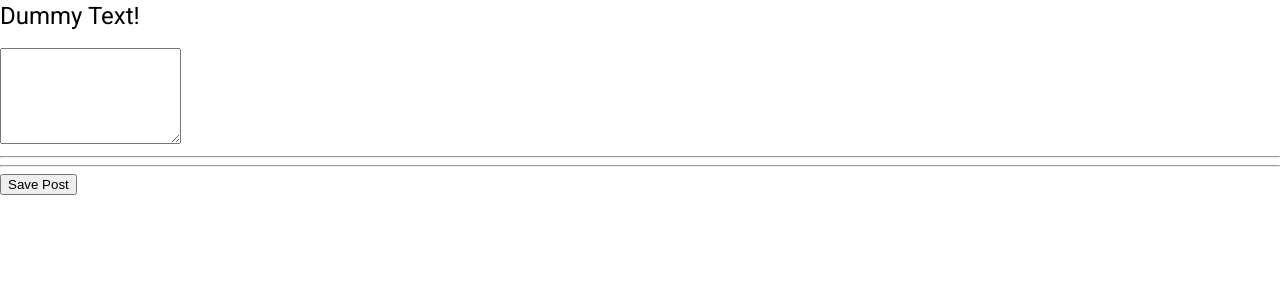
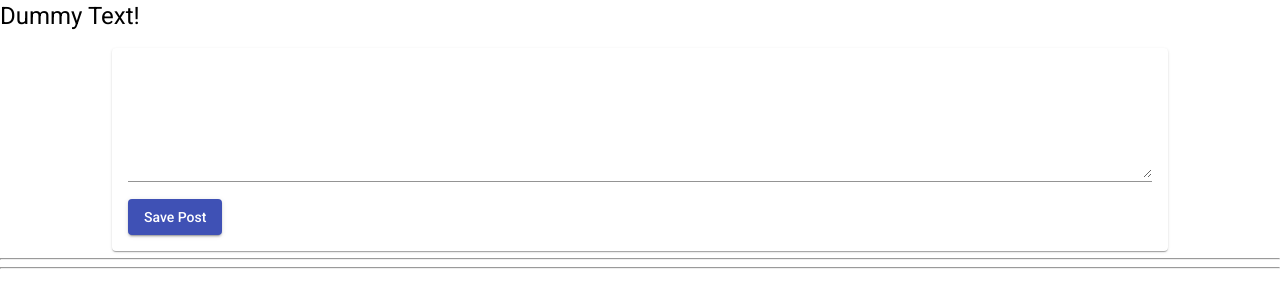
Before and after one commit to Andrej492/ersteApp, an Angular app in the folder ersteApp/: page / in a window 1280 px wide. Shown: the top 308 px of the page. Built offline with nearby package versions, Linux system fonts and the light colour scheme.

Commit message:
Update: Added angular/material for styling it

```diff
--- /dev/null
+++ b/ersteApp/src/app/posts/post-create/post-create.component.css
@@ -0,0 +1,10 @@
+mat-card {
+  width: 80%;
+  margin: auto;
+}
+
+mat-form-field,
+text-area {
+  width: 100%;
+  margin: auto;
+}
--- a/ersteApp/src/app/posts/post-create/post-create.component.html
+++ b/ersteApp/src/app/posts/post-create/post-create.component.html
@@ -1,5 +1,14 @@
-<textarea rows="6" [(ngModel)]="enteredValue"></textarea>
+<mat-card>
+  <mat-form-field>
+    <textarea matInput rows="6" [(ngModel)]="enteredValue"></textarea>
+  </mat-form-field>
+  <button
+    mat-raised-button
+    color="primary"
+    (click)="onAddPost()">
+    Save Post
+  </button>
+</mat-card>
 <hr>
 <hr>
-<button (click)="onAddPost()">Save Post</button>
 <p>{{ enteredValue }}</p>
--- a/ersteApp/src/app/posts/post-create/post-create.component.ts
+++ b/ersteApp/src/app/posts/post-create/post-create.component.ts
@@ -2,7 +2,8 @@ import { Component } from "@angular/core";
 
 @Component({
   selector: 'app-post-create',
-  templateUrl: './post-create.component.html'
+  templateUrl: './post-create.component.html',
+  styleUrls: ['./post-create.component.css']
 
 })
 export class PostCreateComponent {
```
Also changed, not shown: ersteApp/src/app/app.module.ts (+8 -1 lines).
